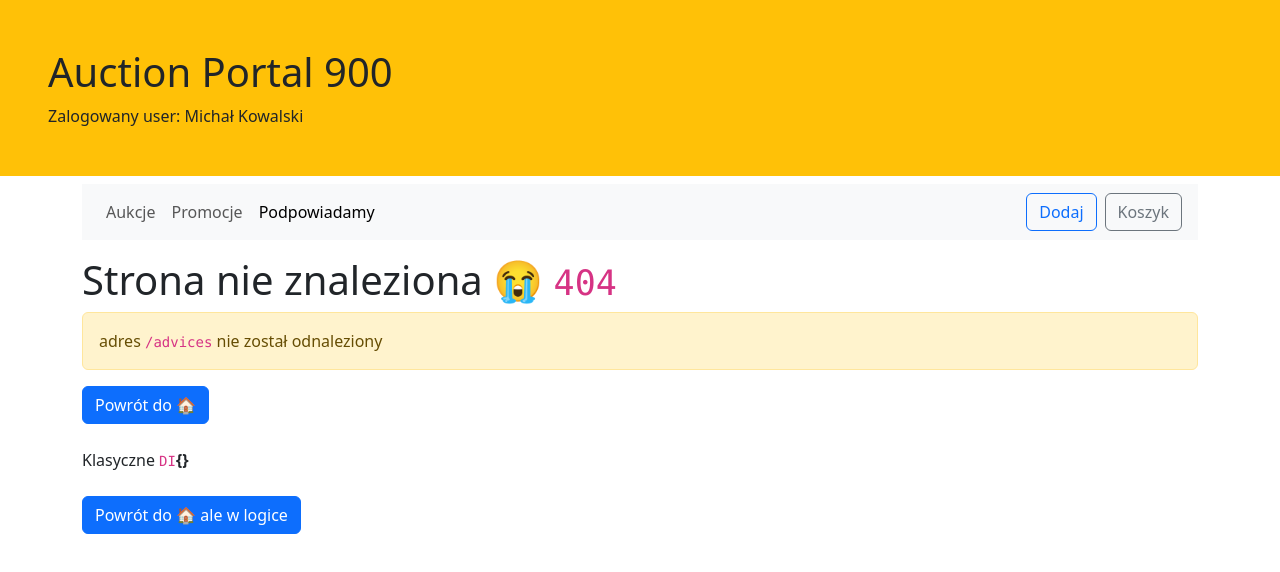
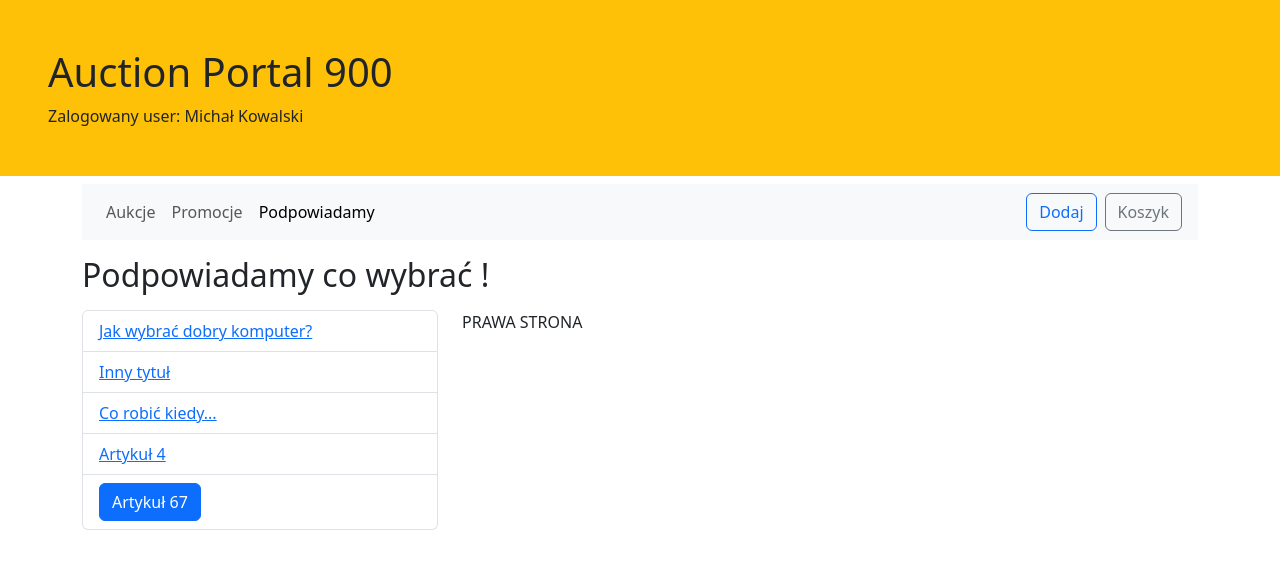
Before and after one commit to michaljabi/20251013-angular, an Angular app in the folder auction-portal/: page /advices in a window 1280 px wide. Shown: the top 572 px of the page. Built offline with nearby package versions, Linux system fonts and the light colour scheme.

Commit message:
task(17): add feature "advices" + /advices routing and -page component.

```diff
--- /dev/null
+++ b/auction-portal/src/app/advices/advices-page/advices-page.component.ts
@@ -0,0 +1,43 @@
+import { Component } from '@angular/core';
+import {RouterLink, RouterOutlet} from '@angular/router';
+
+@Component({
+  imports: [
+    RouterLink,
+    RouterOutlet
+  ],
+  template: `
+    <h2 class="my-3">Podpowiadamy co wybrać !</h2>
+    <section class="row">
+      <div class="col-12 col-sm-4">
+        <ul class="list-group">
+          <li class="list-group-item">
+            <a routerLink="/advices/1"> Jak wybrać dobry komputer? </a>
+          </li>
+          <li class="list-group-item">
+            <a routerLink="/advices/2"> Inny tytuł </a>
+          </li>
+          <li class="list-group-item">
+            <a routerLink="/advices/3"> Co robić kiedy... </a>
+          </li>
+          <li class="list-group-item">
+            <a routerLink="/advices/4"> Artykuł 4 </a>
+          </li>
+          <li class="list-group-item">
+            <a class="btn btn-primary" routerLink="/advices/67">
+              Artykuł 67
+            </a>
+          </li>
+        </ul>
+      </div>
+      <div class="col-12 col-sm-8">
+        PRAWA STRONA
+        <router-outlet></router-outlet>
+      </div>
+    </section>
+  `,
+  styles: ``
+})
+export class AdvicesPageComponent {
+
+}
--- a/auction-portal/src/app/app.routes.ts
+++ b/auction-portal/src/app/app.routes.ts
@@ -4,6 +4,7 @@ import {NotFoundPageComponent} from './common/not-found-page/not-found-page.comp
 import {CartPageComponent} from './auctions/cart-page/cart-page.component';
 import {AddAuctionPageComponent} from './auctions/add-auction-page/add-auction-page.component';
 import {PromotionsPageComponent} from './auctions/promotions-page/promotions-page.component';
+import {AdvicesPageComponent} from './advices/advices-page/advices-page.component';
 
 export const routes: Routes = [
   // redirect z głównej do /auctions po wejściu na aplikację naszą
@@ -12,6 +13,7 @@ export const routes: Routes = [
   { path: 'auctions', component: AuctionsPageComponent },
   { path: 'promotions', component: PromotionsPageComponent },
   { path: 'add-auction', component: AddAuctionPageComponent },
+  { path: 'advices', component: AdvicesPageComponent },
   { path: 'cart', component: CartPageComponent },
   // catch all sla nieobsługiwanych ścieżek (404 TODO ):
   { path: '**', component: NotFoundPageComponent },
--- a/auction-portal/src/app/common/not-found-page/not-found-page.component.ts
+++ b/auction-portal/src/app/common/not-found-page/not-found-page.component.ts
@@ -8,7 +8,7 @@ import {JsonPipe} from '@angular/common';
     <section>
       <h1>Strona nie znaleziona 😭 <code>404</code></h1>
       <div class="alert alert-warning">
-        adres <code>/{{activatedRoute.snapshot.url}}</code> nie został odnaleziony
+        adres <code>/{{activatedRoute.snapshot.url.join('/')}}</code> nie został odnaleziony
       </div>
       <a class="btn btn-primary" routerLink="/"> Powrót do 🏠</a>
       <div class="my-4">
```
